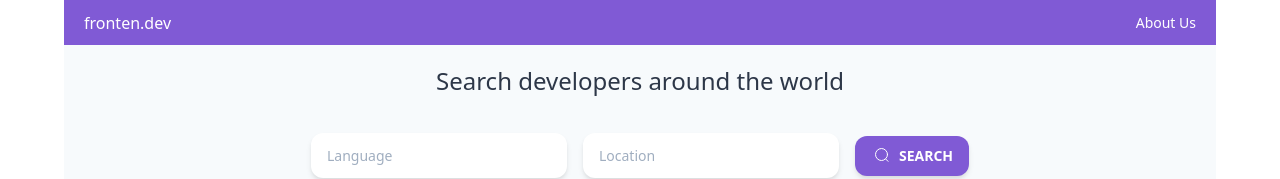
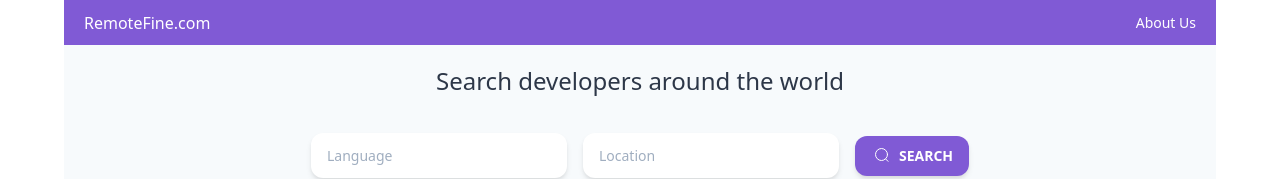
Before and after one commit to sandeep1995/tailwind-css-framer-motion, a Next.js app: page / in a window 1280 px wide. Shown: the top 179 px of the page. Built offline with nearby package versions, Linux system fonts and the light colour scheme.

Commit message:
website name change

```diff
--- a/components/Nav.js
+++ b/components/Nav.js
@@ -1,8 +1,12 @@
+import Link from "next/link";
+
 function Nav() {
   return (
     <div className="flex justify-between items-center px-2 py-2 bg-purple-600">
       <div className="pl-3">
-        <h2 className="text-white">fronten.dev</h2>
+        <Link href="/">
+          <a className="text-white">RemoteFine.com</a>
+        </Link>
       </div>
       <div className="flex">
         {/* <a className="px-3 py-1 text-white text-sm cursor-pointer hover:bg-purple-400 rounded-md">
```
